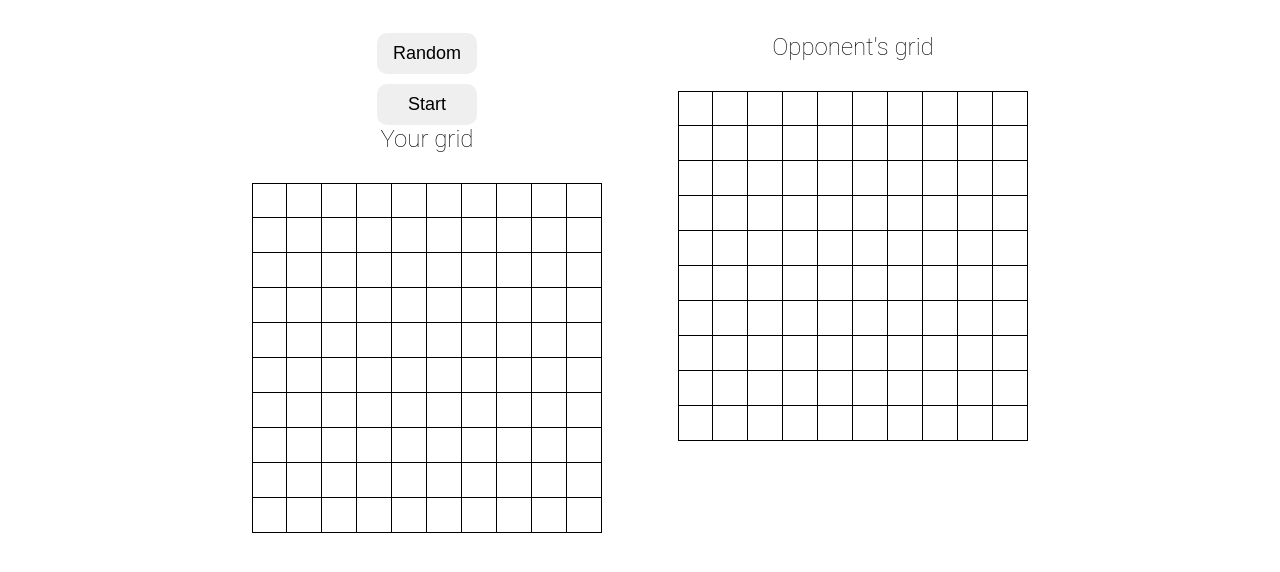
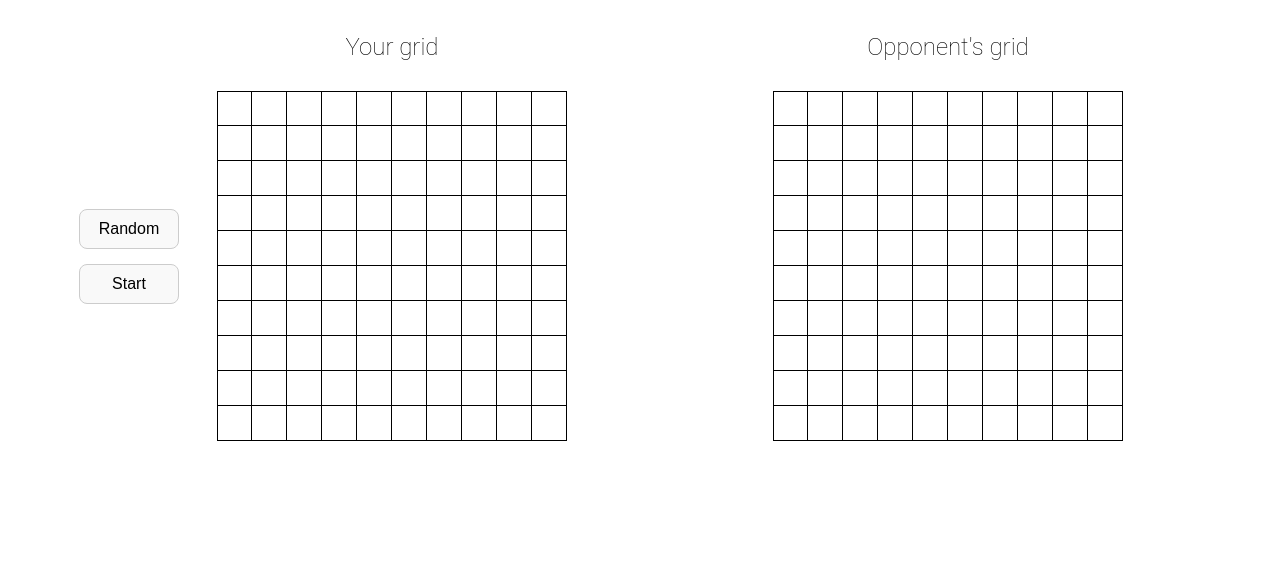
Before and after one commit to Anand-1812/battleship, a website built with webpack: page src/template.html in a window 1280 px wide. Shown: the part 62-634 px from the top of the page. Built offline with nearby package versions, Linux system fonts and the light colour scheme.

Commit message:
changes in random and start button

```diff
--- a/src/styles.css
+++ b/src/styles.css
@@ -21,7 +21,7 @@ body {
   font-size: 1.2rem;
 }
 
-.nav > p {
+.nav>p {
   padding: 12px;
   background-color: #f0f0f0;
   width: 200px;
@@ -37,6 +37,22 @@ body {
   justify-content: center;
   gap: 40px;
   flex-wrap: wrap;
+}
+
+.left-side {
+  width: 45%;
+  display: flex;
+  flex-direction: row;
+  align-items: center;
+  justify-content: center;
+  gap: 20px;
+}
+
+.right-side {
+  width: 45%;
+  display: flex;
+  flex-direction: column;
+  align-items: center;
 }
 
 .user-section,
@@ -92,29 +108,25 @@ body {
   flex-direction: column;
   justify-content: center;
   align-items: center;
-  gap: 10px;
-}
-
-.button-section button {
-  width: 100px;
-  text-align: center;
-  font-size: 18px;
-  padding: 10px;
+  gap: 15px;
+  margin-top: 20px;
 }
 
 .randomize,
 .start {
-  width: 50px;
-  font-size: 18px;
-  padding: 10px;
+  width: 100px;
+  height: 40px;
+  font-size: 16px;
+  padding: 8px 16px;
   text-align: center;
-  border: none;
-  border-radius: 10px;
+  border: 1px solid #ccc;
+  border-radius: 8px;
+  background-color: #f9f9f9;
   cursor: pointer;
   transition: background-color 0.3s ease;
 }
 
 .randomize:hover,
 .start:hover {
-  background-color: grey;
+  background-color: #e9e9e9;
 }
```
